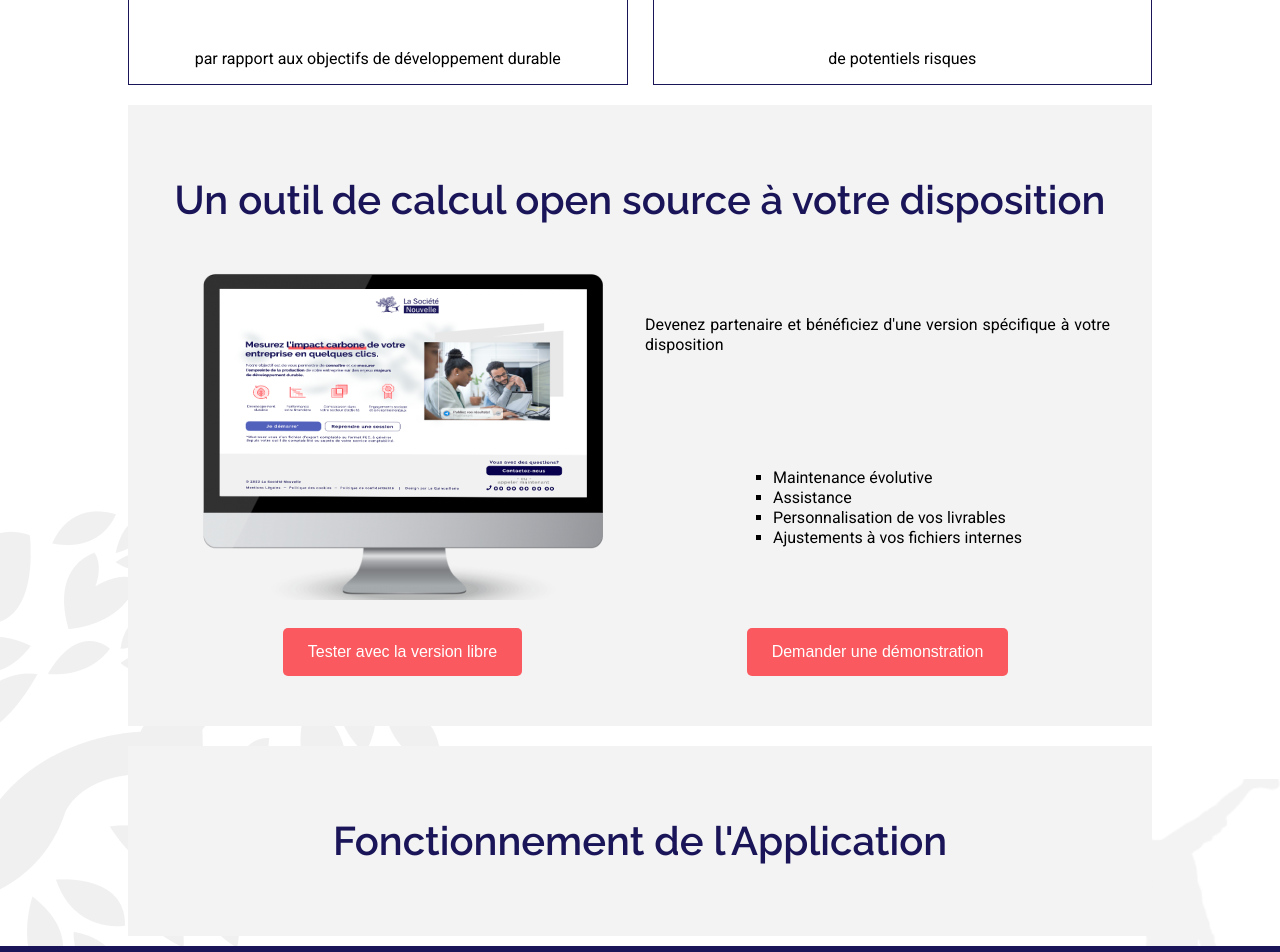
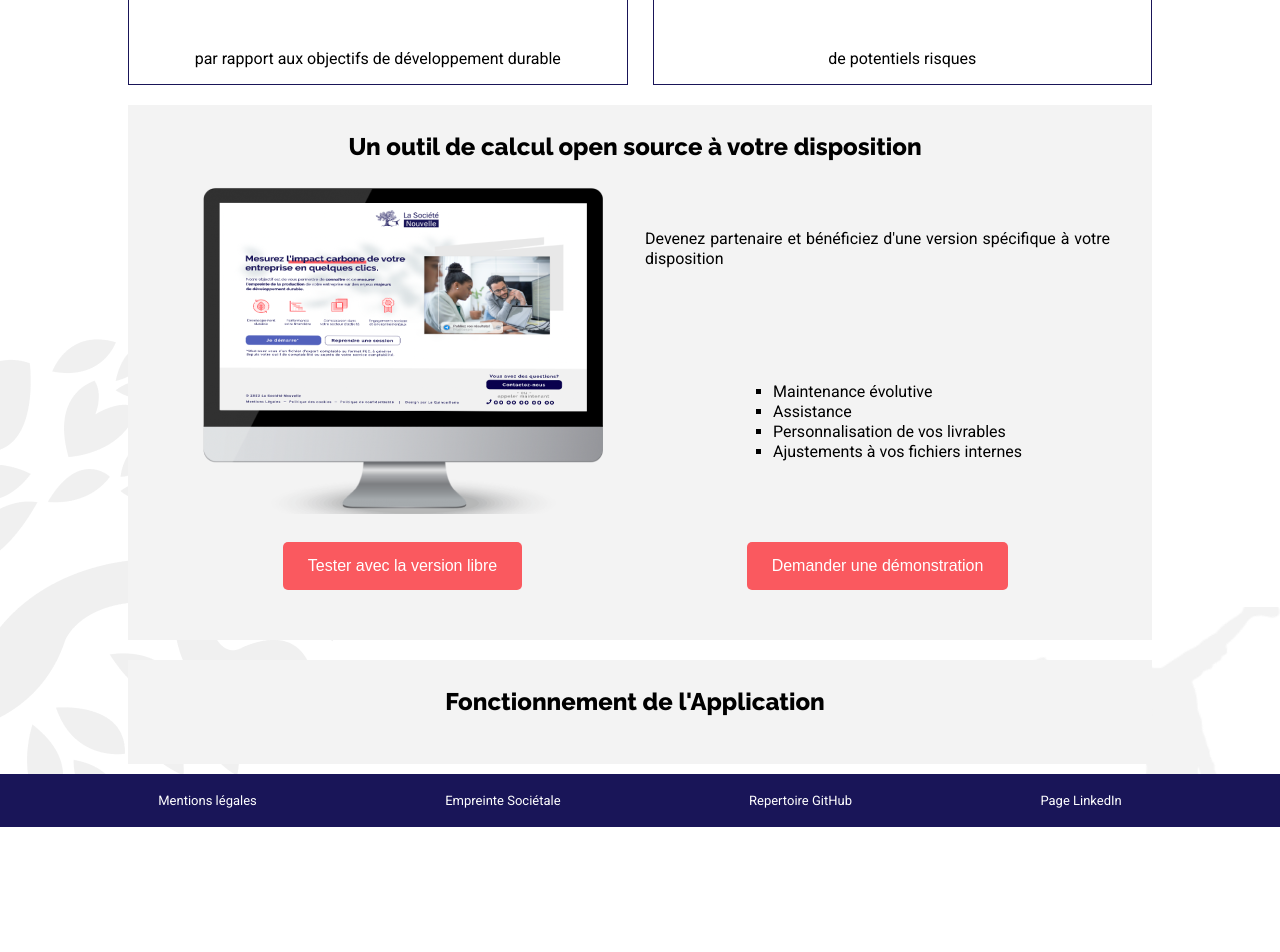
Before and after one commit to La-Societe-Nouvelle/LaSocieteNouvelle-Website, a Next.js app: page /cabinets-comptables in a window 1280 px wide. Shown: the part 1140-2092 px from the top of the page. After the commit the page ends 1967 px from the top, so only its background shows below. Built offline with nearby package versions, Linux system fonts and the light colour scheme.

Commit message:
Page "cabinets comptables" updated

```diff
--- a/pages/cabinets-comptables.js
+++ b/pages/cabinets-comptables.js
@@ -76,7 +76,7 @@ export default function Home() {
 
         <div className="section">
           <div className="bloc gray">
-            <h1>Un outil de calcul open source à votre disposition</h1>
+            <h2 className="text-center">Un outil de calcul open source à votre disposition</h2>
             <div className="h-group">
               <div className="v-group">
                 <img id="img-screen-webapp" src="/images/img-screen-webapp.png" alt="img-screen-webapp"/>
@@ -102,7 +102,7 @@ export default function Home() {
 
         <div className="section">
           <div className="bloc gray">
-            <h1>Fonctionnement de l'Application</h1>
+            <h2 className="text-center">Fonctionnement de l'Application</h2>
           </div>
         </div>
 
--- a/styles/_section.scss
+++ b/styles/_section.scss
@@ -94,6 +94,6 @@
   width: 50%;
   background: #ffffff;
     padding: 2em;
-    border: 1px solid #f0f0f0;
+    border: 1px solid lighten($primary-color, 10%);
     margin: 2em 0;
 }
--- a/styles/globals.scss
+++ b/styles/globals.scss
@@ -70,6 +70,9 @@ a {
   box-sizing: border-box;
 }
 
+.text-center {
+  text-align: center;
+}
 input {
   height: 25px;
   font-size: 14px;
```
